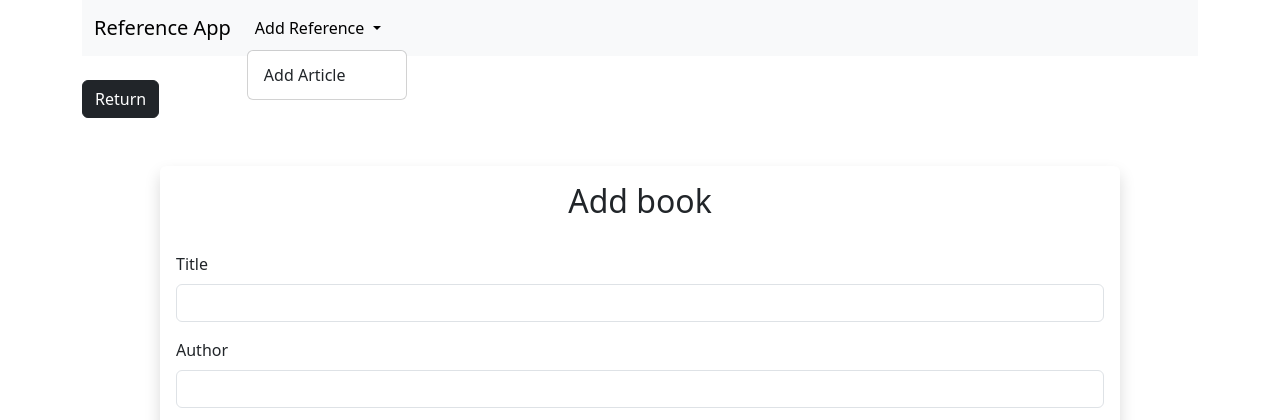
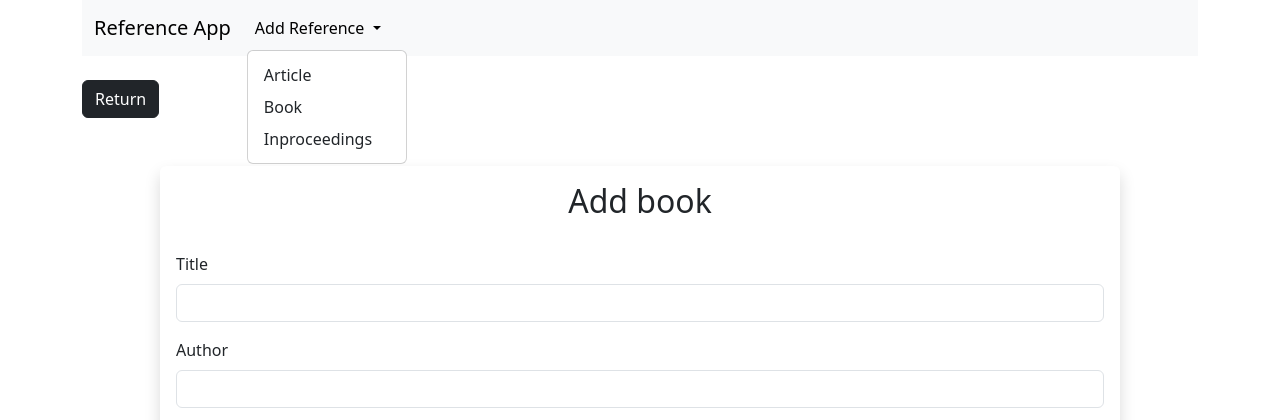
Before and after one commit to matimove/miniprojekti, a Flask app: page /add-book in a window 1280 px wide, after a click on "Add Reference". Shown: the top 420 px of the page. Run offline with Flask 3, Linux system fonts and the light colour scheme.

Commit message:
add links to book and inproceedings forms to navbar dropdown

```diff
--- a/src/templates/layout.html
+++ b/src/templates/layout.html
@@ -23,7 +23,9 @@
                     Add Reference
                   </a>
                   <ul class="dropdown-menu">
-                    <li><a class="dropdown-item" href="/add-article">Add Article</a></li>
+                    <li><a class="dropdown-item" href="/add-article">Article</a></li>
+                    <li><a class="dropdown-item" href="/add-book">Book</a></li>
+                    <li><a class="dropdown-item" href="/add-inproceedings">Inproceedings</a></li>
                   </ul>
                 </li>
               </ul>
```
